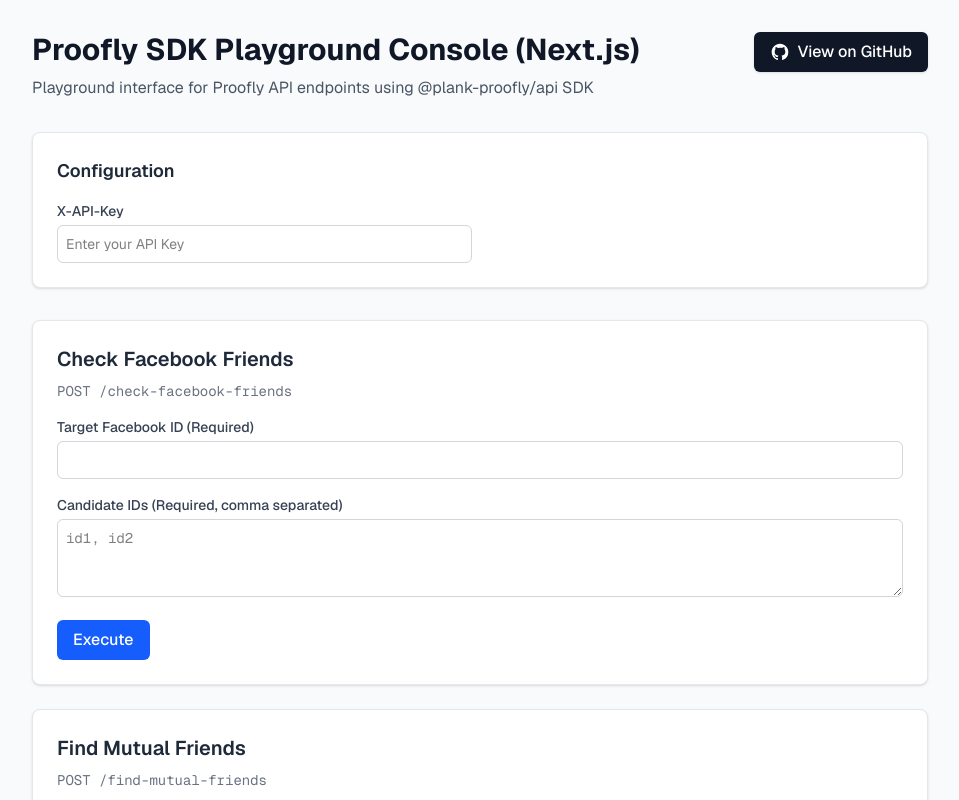
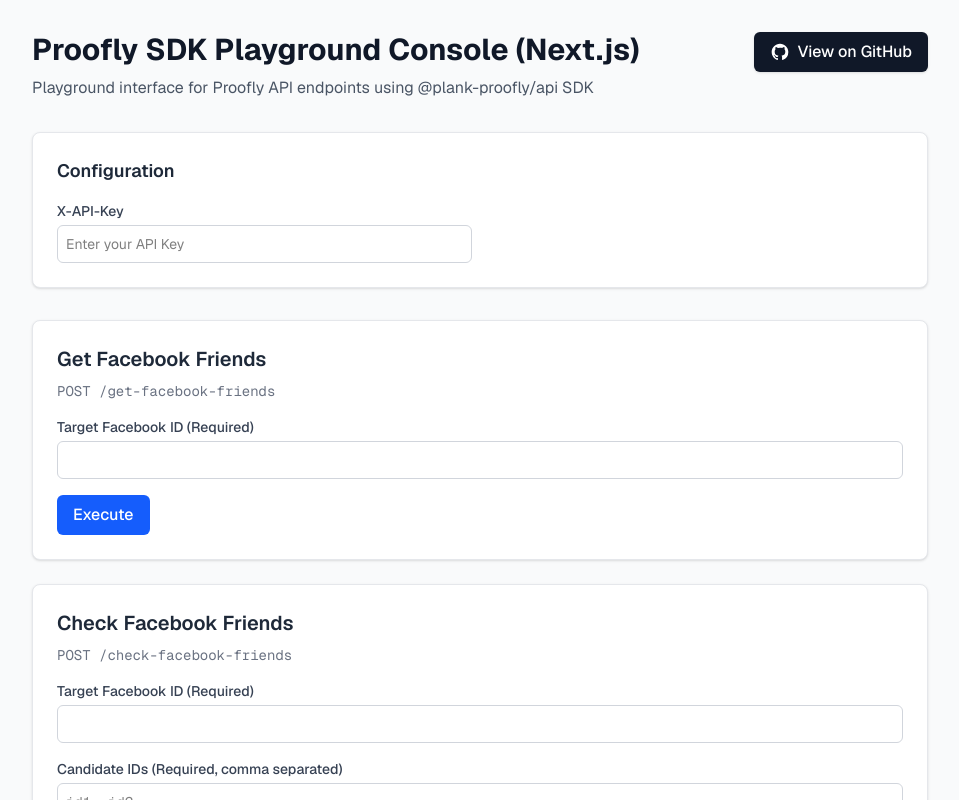
Before and after one commit to joinplank/proofly-sdk-playground, a Next.js app: page / in a window 1280 px wide. Shown: the top 800 px of the page, without its empty margins (160-1119 px from the left). Built offline with nearby package versions, Linux system fonts and the light colour scheme.

Commit message:
feat: updated playground to match new api version

```diff
--- a/package.json
+++ b/package.json
@@ -9,7 +9,7 @@
     "lint": "eslint"
   },
   "dependencies": {
-    "@plank-proofly/api": "^1.4.0",
+    "@plank-proofly/api": "^1.6.0",
     "next": "16.0.7",
     "react": "19.2.0",
     "react-dom": "19.2.0"
--- a/src/app/actions.ts
+++ b/src/app/actions.ts
@@ -16,10 +16,20 @@
   return { success: false, error: message };
 }
 
-export async function checkFacebookFriendsAction(apiKey: string, baseURL: string, params: PlankProofly.CheckFacebookFriendCheckParams): Promise<ActionResult<PlankProofly.CheckFacebookFriendCheckResponse>> {
+export async function getFacebookFriendsAction(apiKey: string, baseURL: string, params: PlankProofly.GetFacebookFriendCreateParams): Promise<ActionResult<PlankProofly.GetFacebookFriendCreateResponse>> {
   try {
     const client = getClient(apiKey, baseURL);
-    const data = await client.checkFacebookFriends.check(params);
+    const data = await client.getFacebookFriends.create(params);
+    return { success: true, data };
+  } catch (error) {
+    return handleError(error);
+  }
+}
+
+export async function checkFacebookFriendsAction(apiKey: string, baseURL: string, params: PlankProofly.CheckFacebookFriendCreateParams): Promise<ActionResult<PlankProofly.CheckFacebookFriendCreateResponse>> {
+  try {
+    const client = getClient(apiKey, baseURL);
+    const data = await client.checkFacebookFriends.create(params);
     return { success: true, data };
   } catch (error) {
     return handleError(error);
--- a/src/app/page.tsx
+++ b/src/app/page.tsx
@@ -7,7 +7,7 @@
 
 export default function Home() {
   const [apiKey, setApiKey] = useState('');
-  const baseUrl = 'https://api.proofly.joinplank.com/api';
+  const baseUrl = 'https://api.proofly.joinplank.com';
 
   return (
     <div className="min-h-screen bg-gray-50 p-8 font-sans">
@@ -47,6 +47,7 @@
           </div>
         </div>
 
+        <FindFriends apiKey={apiKey} baseUrl={baseUrl} />
         <CheckFriends apiKey={apiKey} baseUrl={baseUrl} />
         <MutualFriends apiKey={apiKey} baseUrl={baseUrl} />
         <SearchProfiles apiKey={apiKey} baseUrl={baseUrl} />
@@ -90,10 +91,32 @@
   );
 }
 
+function FindFriends({ apiKey, baseUrl }: { apiKey: string, baseUrl: string }) {
+  const [target, setTarget] = useState('');
+  const [result, setResult] = useState<ActionResult<PlankProofly.GetFacebookFriendCreateResponse> | null>(null);
+  const [loading, setLoading] = useState(false);
+
+  const handleAction = async () => {
+    setLoading(true);
+
+    const res = await Actions.getFacebookFriendsAction(apiKey, baseUrl, {
+      targetFacebookId: target,
+    });
+    setResult(res);
+    setLoading(false);
+  };
+
+  return (
+    <Section title="Get Facebook Friends" endpoint="POST /get-facebook-friends" onAction={handleAction} result={result} loading={loading}>
+      <Input label="Target Facebook ID (Required)" value={target} onChange={setTarget} />
+    </Section>
+  );
+}
+
 function CheckFriends({ apiKey, baseUrl }: { apiKey: string, baseUrl: string }) {
   const [target, setTarget] = useState('');
   const [candidates, setCandidates] = useState('');
-  const [result, setResult] = useState<ActionResult<PlankProofly.CheckFacebookFriendCheckResponse> | null>(null);
+  const [result, setResult] = useState<ActionResult<PlankProofly.CheckFacebookFriendCreateResponse> | null>(null);
   const [loading, setLoading] = useState(false);
 
   const handleAction = async () => {
```
Also changed, not shown: 1 other file (tests, documents, lock files or other folders).
